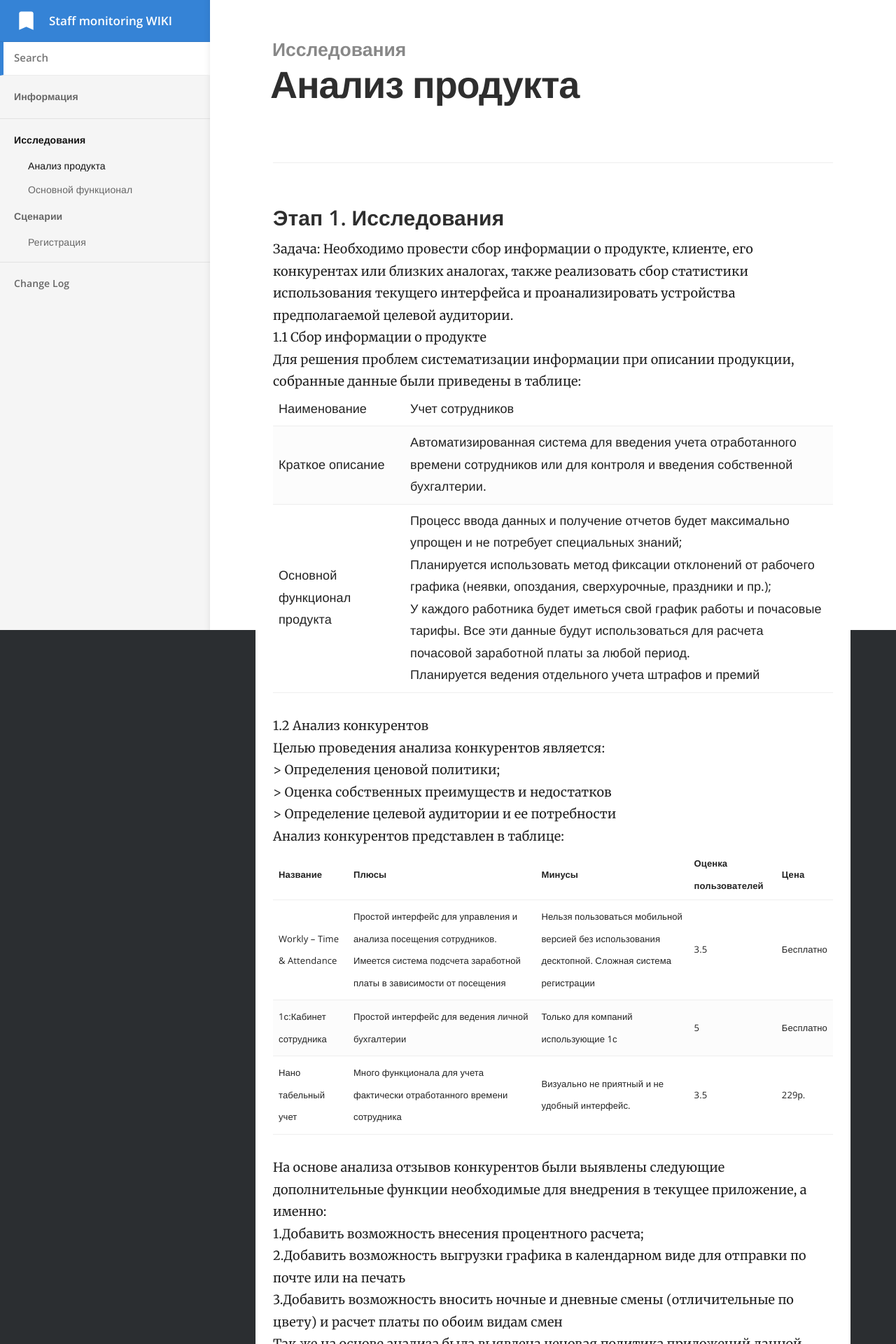
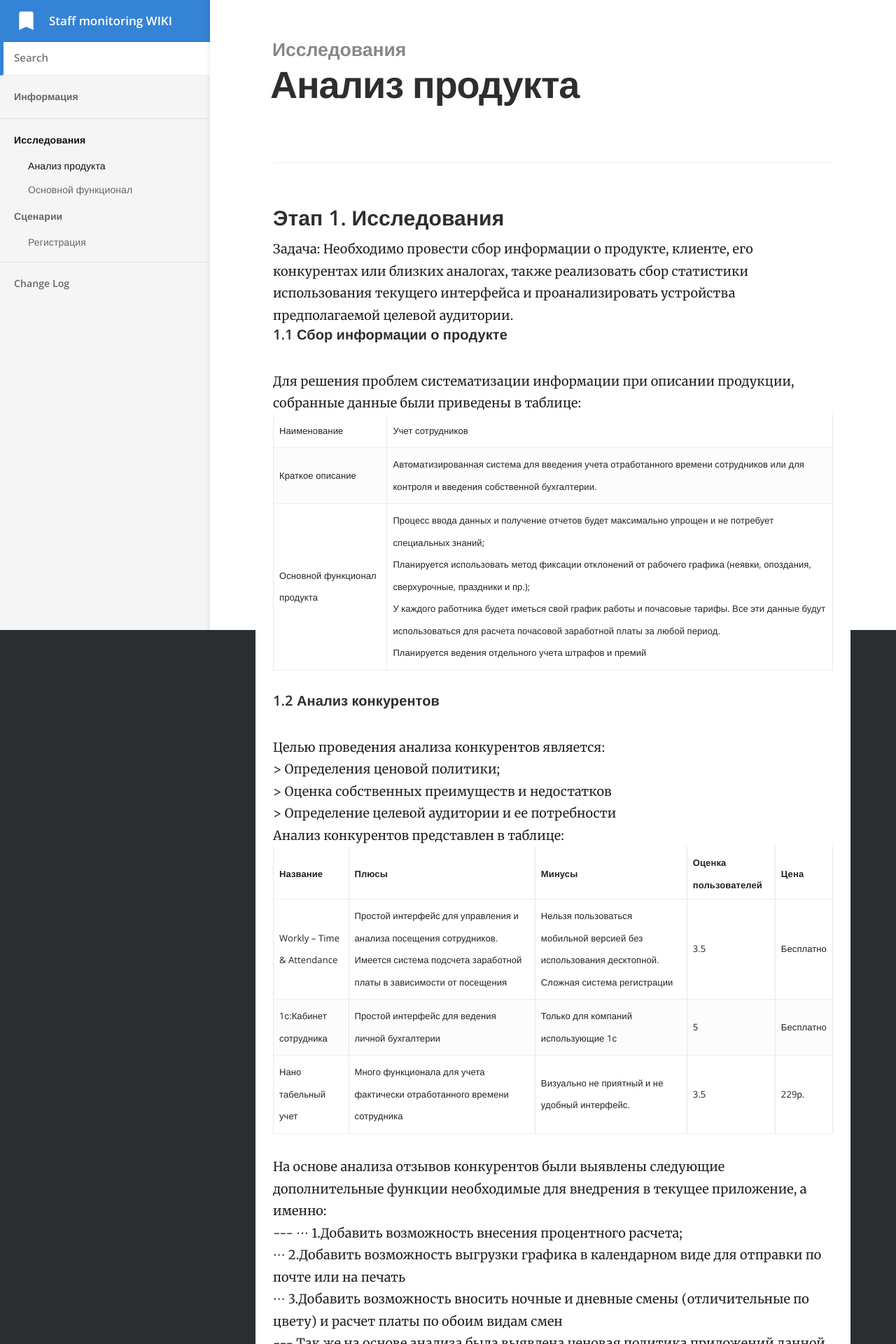
Before and after one commit to StaffMonitoring/StaffMonitoring.github.io, a Jekyll site: the page built from _docs/Research/StepOne.html, in a window 1280 px wide. Shown: the top 1920 px of the page at 70% size. Built offline with Jekyll 4.4.1, drawn with Linux system fonts in a browser that asks for light colours; some of the changed text lies outside the part shown.

Commit message:
правки по тексту 2

```diff
--- a/_docs/Research/StepOne.html
+++ b/_docs/Research/StepOne.html
@@ -8,6 +8,8 @@ published: true
 <style>
     .table{
         font-size: 13px;
+        border-left: 1px solid #E7E7E7;
+        border-right:1px solid #E7E7E7 ;
     }
 </style>
 
@@ -16,7 +18,8 @@ published: true
 Задача:
 Необходимо провести сбор информации о продукте, клиенте, его конкурентах или близких аналогах, также реализовать сбор статистики использования текущего интерфейса и проанализировать устройства предполагаемой целевой аудитории.
 <br>
-1.1 Сбор информации о продукте
+<h5>1.1 Сбор информации о продукте</h5>
+
 <br>
 Для решения проблем систематизации информации при описании продукции, собранные данные были приведены в таблице:
 
@@ -24,16 +27,16 @@ published: true
 <table>
      <tbody>
         <tr>
-            <td>Наименование</td>
-            <td>Учет сотрудников</td>
+            <td class="table">Наименование</td>
+            <td class="table">Учет сотрудников</td>
         </tr>
         <tr>
-            <td>Краткое описание</td>
-            <td>Автоматизированная система для введения учета отработанного времени сотрудников или для контроля и введения собственной бухгалтерии.</td>
+            <td class="table">Краткое описание</td>
+            <td class="table">Автоматизированная система для введения учета отработанного времени сотрудников или для контроля и введения собственной бухгалтерии.</td>
         </tr>
         <tr>
-            <td>Основной функционал продукта</td>
-            <td>Процесс ввода данных и получение отчетов будет максимально упрощен и не потребует специальных знаний; <br>
+            <td class="table">Основной функционал продукта</td>
+            <td class="table">Процесс ввода данных и получение отчетов будет максимально упрощен и не потребует специальных знаний; <br>
 
 Планируется использовать метод фиксации отклонений от рабочего графика (неявки, опоздания, сверхурочные, праздники и пр.); <br>
 
@@ -46,8 +49,8 @@ published: true
 
 
 
-
-1.2 Анализ конкурентов <br>
+<h5>1.2 Анализ конкурентов</h5>
+ <br>
 Целью проведения анализа конкурентов является: <br>
 > Определения ценовой политики; <br>
 > Оценка собственных преимуществ и недостатков <br>
```
Also changed, not shown: other parts of _docs/Research/StepOne.html (+25 -15 lines), _docs/Research/StepTwo.html (+45 -27 lines).
